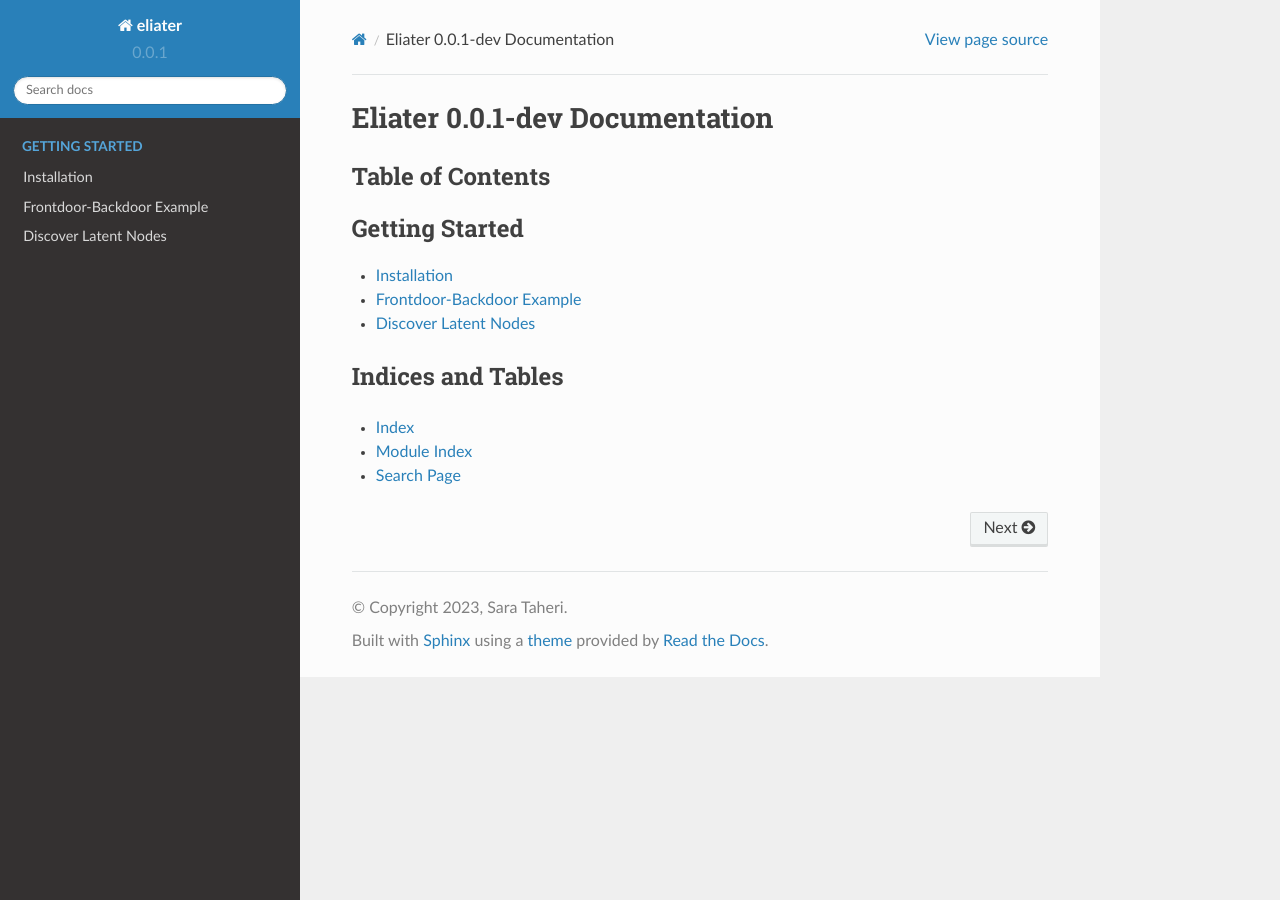
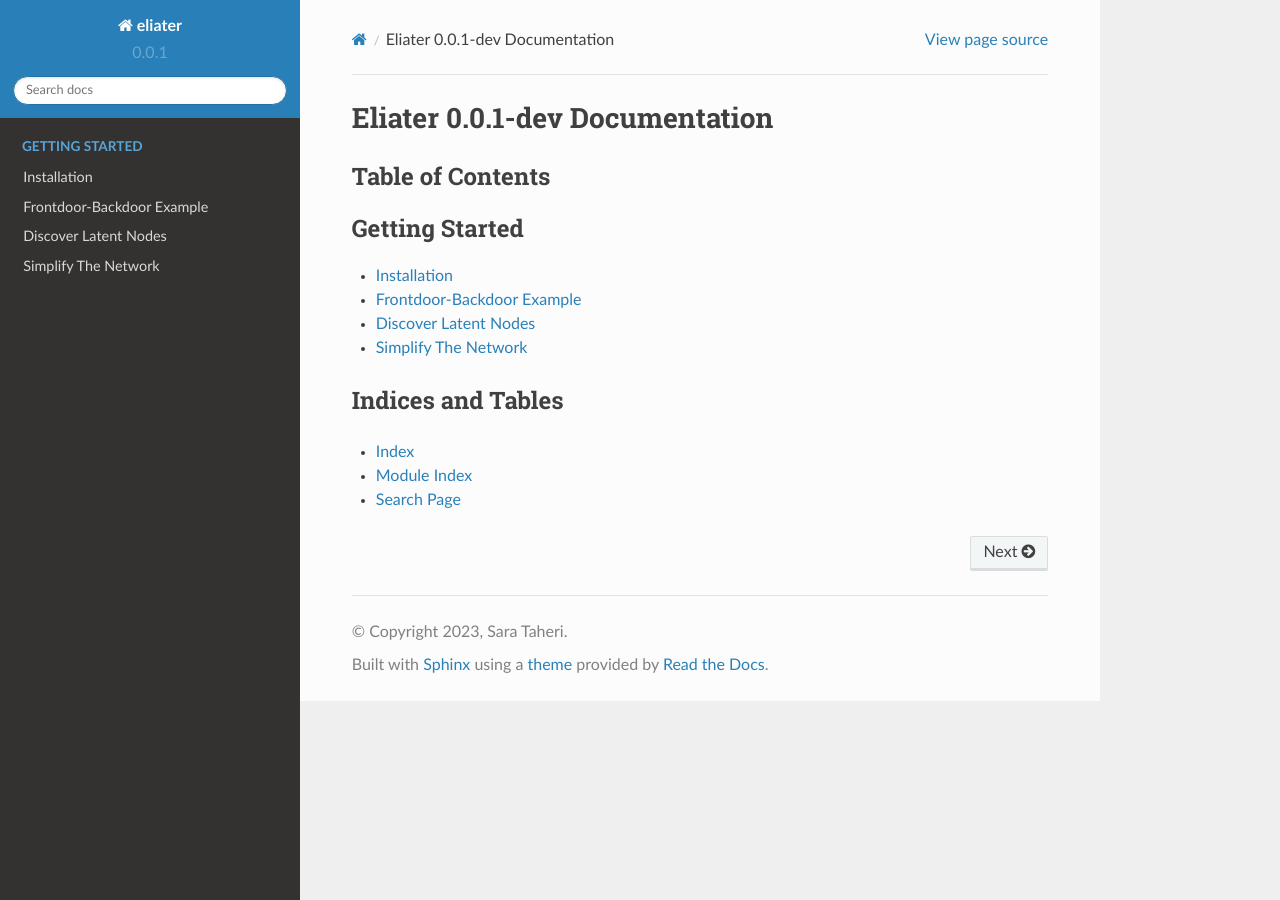
Before and after one commit to y0-causal-inference/eliater, a Sphinx documentation site: the page built from docs/source/index.rst, in a window 1280 px wide. Built offline with Sphinx 7.4.7 and the Read the Docs theme 2.0.0, drawn with Linux system fonts in a browser that asks for light colours.

```diff
--- a/docs/source/usage.rst
+++ b/docs/source/usage.rst
@@ -9,3 +9,9 @@
 .. automodapi:: eliater.discover_latent_nodes
     :no-heading:
     :include-all-objects:
+
+Simplify The Network
+=====================
+.. automodapi:: eliater.simplify_latent
+    :no-heading:
+    :include-all-objects:
```
